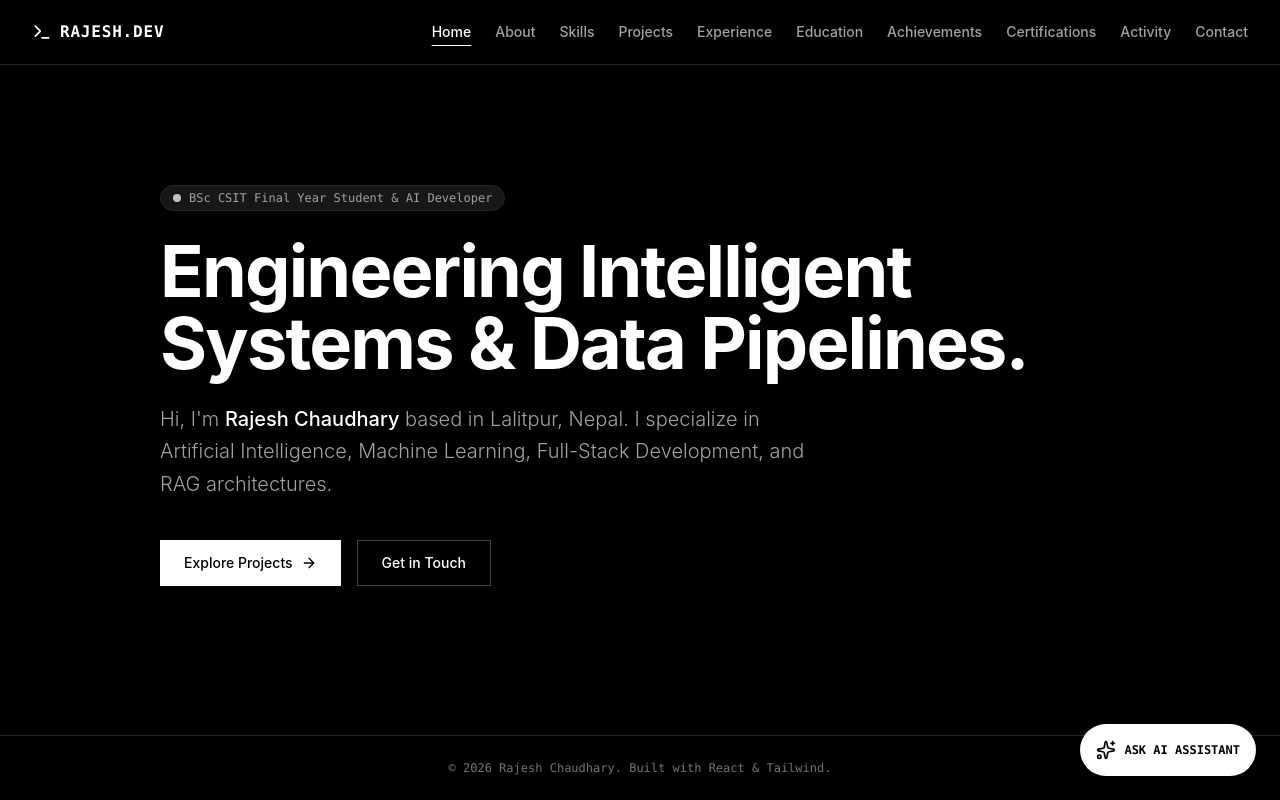
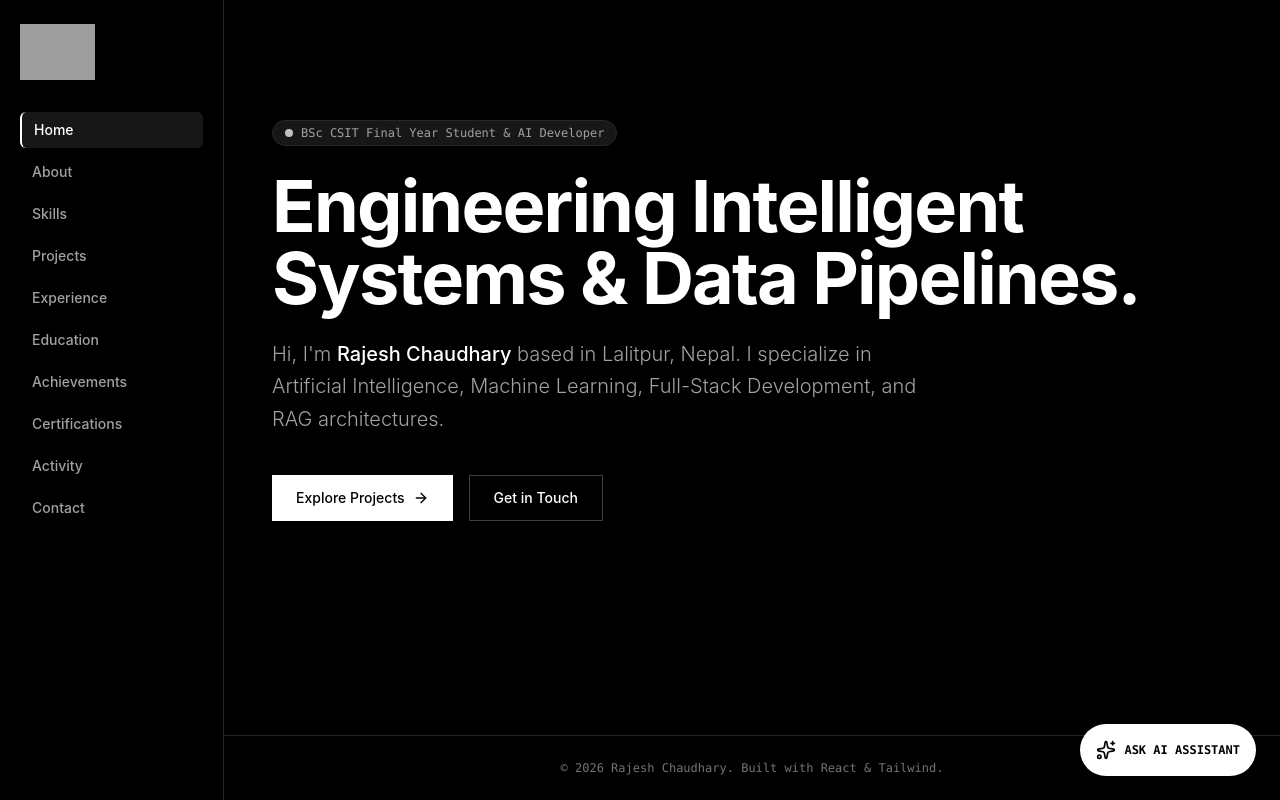
Before and after one commit to rajeshchauhdary/Portfolio, a React (Vite) app: page / in a window 1280 px wide. Built offline with nearby package versions, Linux system fonts and the light colour scheme; grey boxes are pictures that could not be loaded.

Commit message:
feat: switch navigation to vertical left sidebar

```diff
--- a/index.html
+++ b/index.html
@@ -2,9 +2,9 @@
 <html lang="en">
   <head>
     <meta charset="UTF-8" />
-    <link rel="icon" type="image/svg+xml" href="/favicon.svg" />
+    <link rel="icon" type="image/png" href="/favicon.png?v=2" />
     <meta name="viewport" content="width=device-width, initial-scale=1.0" />
-    <title>Rajesh Chaudhary | AI &amp; Full-Stack Developer</title>
+    <title>RaJeSh</title>
   </head>
   <body>
     <div id="root"></div>
--- a/src/App.jsx
+++ b/src/App.jsx
@@ -19,7 +19,7 @@ export default function App() {
     <Router>
       <div className="min-h-screen bg-black text-white flex flex-col relative">
         <Navbar />
-        <main className="flex-grow">
+        <main className="flex-grow lg:pl-56">
           <Routes>
             <Route path="/" element={<Home />} />
             <Route path="/about" element={<About />} />
@@ -36,7 +36,7 @@ export default function App() {
           </Routes>
         </main>
         <AIAssistant />
-        <footer className="border-t border-neutral-800 py-6 text-center text-xs font-mono text-neutral-500">
+        <footer className="lg:pl-56 border-t border-neutral-800 py-6 text-center text-xs font-mono text-neutral-500">
           © {new Date().getFullYear()} Rajesh Chaudhary. Built with React & Tailwind.
         </footer>
       </div>
--- a/src/components/Navbar.jsx
+++ b/src/components/Navbar.jsx
@@ -1,6 +1,6 @@
 import React, { useState } from 'react';
 import { Link, useLocation } from 'react-router-dom';
-import { Menu, X, Terminal } from 'lucide-react';
+import { Menu, X } from 'lucide-react';
 
 export default function Navbar() {
   const [isOpen, setIsOpen] = useState(false);
@@ -20,59 +20,68 @@ export default function Navbar() {
   ];
 
   return (
-    <header className="sticky top-0 z-50 border-b border-neutral-800 bg-black/80 backdrop-blur-md">
-      <div className="max-w-7xl mx-auto px-4 sm:px-6 lg:px-8">
-        <div className="flex items-center justify-between h-16">
-          <Link to="/" className="flex items-center space-x-2 text-white font-mono font-bold tracking-wider">
-            <Terminal className="w-5 h-5 text-white" />
-            <span>RAJESH.DEV</span>
+    <>
+      {/* Mobile Top Bar */}
+      <header className="lg:hidden sticky top-0 z-50 border-b border-neutral-800 bg-black/90 backdrop-blur-md">
+        <div className="flex items-center justify-between px-4 h-16">
+          <Link to="/" className="inline-flex items-center text-white select-none">
+            <img src="/logo.png" alt="Logo" className="h-12 w-auto shrink-0 object-contain" />
           </Link>
+          <button
+            onClick={() => setIsOpen(!isOpen)}
+            className="text-neutral-400 hover:text-white focus:outline-none"
+            aria-label="Toggle Menu"
+          >
+            {isOpen ? <X className="w-6 h-6" /> : <Menu className="w-6 h-6" />}
+          </button>
+        </div>
 
-          {/* Desktop Nav */}
-          <nav className="hidden lg:flex items-center space-x-6 text-sm font-medium">
+        {isOpen && (
+          <div className="border-b border-neutral-800 bg-black px-4 pt-2 pb-4 space-y-1">
             {navLinks.map((link) => {
               const isActive = location.pathname === link.path;
               return (
                 <Link
                   key={link.name}
                   to={link.path}
-                  className={`transition-colors duration-200 ${
-                    isActive ? 'text-white underline underline-offset-8' : 'text-neutral-400 hover:text-white'
+                  onClick={() => setIsOpen(false)}
+                  className={`block px-3 py-2 rounded-md text-sm font-medium ${
+                    isActive ? 'text-white bg-neutral-900' : 'text-neutral-400 hover:text-white hover:bg-neutral-900'
                   }`}
                 >
                   {link.name}
                 </Link>
               );
             })}
-          </nav>
+          </div>
+        )}
+      </header>
 
-          {/* Mobile Menu Button */}
-          <div className="lg:hidden flex items-center">
-            <button
-              onClick={() => setIsOpen(!isOpen)}
-              className="text-neutral-400 hover:text-white focus:outline-none"
-            >
-              {isOpen ? <X className="w-6 h-6" /> : <Menu className="w-6 h-6" />}
-            </button>
-          </div>
-        </div>
-      </div>
+      {/* Desktop Vertical Left Sidebar */}
+      <aside className="hidden lg:flex lg:flex-col lg:fixed lg:inset-y-0 lg:left-0 lg:w-56 lg:z-40 border-r border-neutral-800 bg-black px-5 py-6">
+        <Link to="/" className="inline-flex items-center text-white select-none mb-8">
+          <img src="/logo.png" alt="Logo" className="h-14 w-auto shrink-0 object-contain" />
+        </Link>
 
-      {/* Mobile Menu Dropdown */}
-      {isOpen && (
-        <div className="lg:hidden border-b border-neutral-800 bg-black px-4 pt-2 pb-4 space-y-2">
-          {navLinks.map((link) => (
-            <Link
-              key={link.name}
-              to={link.path}
-              onClick={() => setIsOpen(false)}
-              className="block px-3 py-2 rounded-md text-base font-medium text-neutral-300 hover:text-white hover:bg-neutral-900"
-            >
-              {link.name}
-            </Link>
-          ))}
-        </div>
-      )}
-    </header>
+        <nav className="flex flex-col space-y-1.5 text-sm font-medium">
+          {navLinks.map((link) => {
+            const isActive = location.pathname === link.path;
+            return (
+              <Link
+                key={link.name}
+                to={link.path}
+                className={`px-3 py-2 rounded-md transition-colors duration-200 ${
+                  isActive
+                    ? 'text-white bg-neutral-900 border-l-2 border-white'
+                    : 'text-neutral-400 hover:text-white hover:bg-neutral-900/60'
+                }`}
+              >
+                {link.name}
+              </Link>
+            );
+          })}
+        </nav>
+      </aside>
+    </>
   );
 }
```
Also changed, not shown: public/favicon.png (added).
